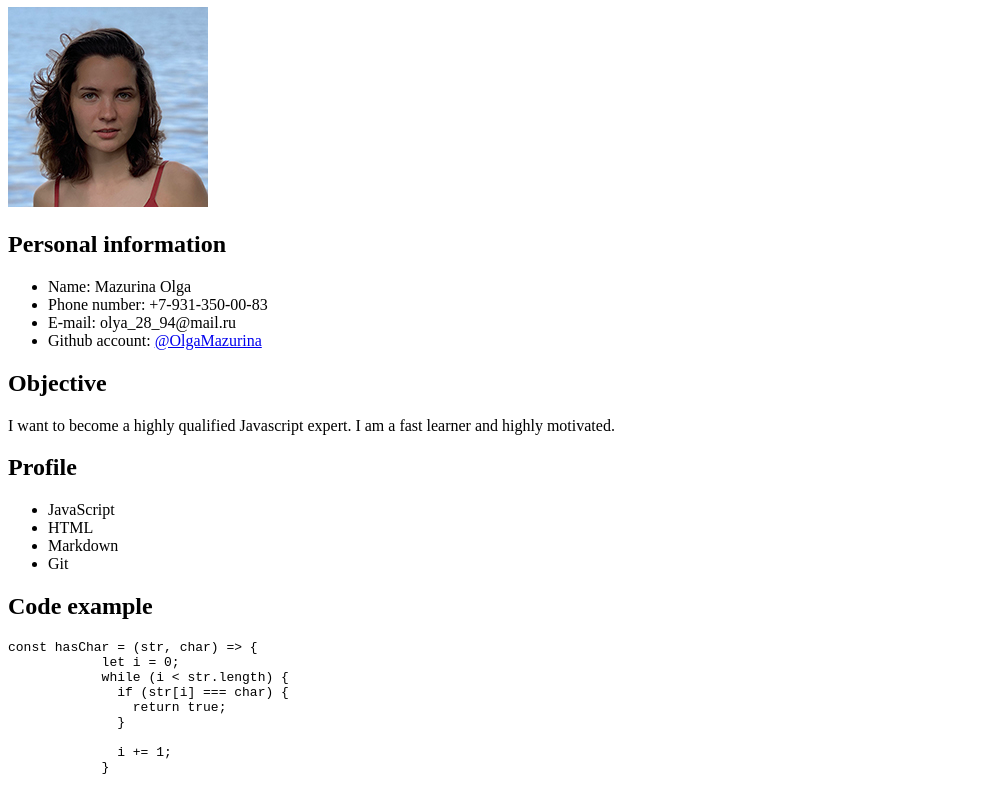
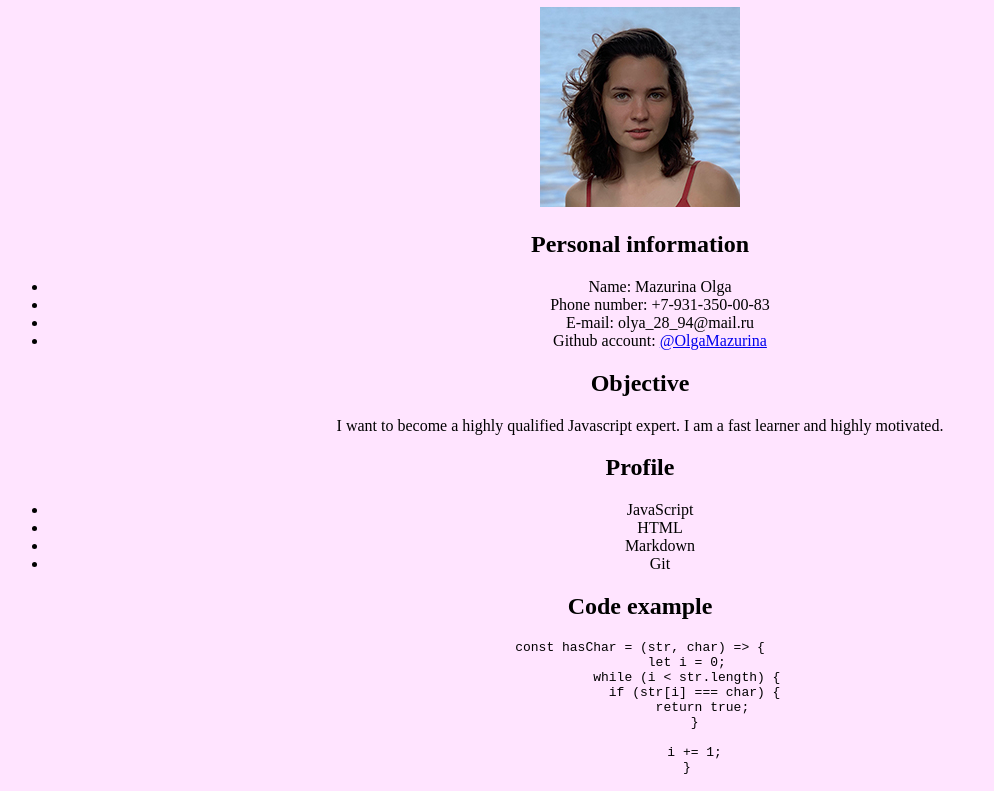
Before and after one commit to OlgaMazurina/rsschool-cv, a plain HTML site: page index.html in a window 1280 px wide. Shown: the part 73-864 px from the top of the page, without its empty margins (0-994 px from the left). Drawn offline with Linux system fonts and the light colour scheme.

Commit message:
fix: align text to the center and add background

```diff
--- a/index.html
+++ b/index.html
@@ -6,6 +6,13 @@
     <title>Document</title>
   </head>
   <body>
+    <style>
+      body {
+        text-align: center;
+        background-color: #ffe4ff;
+      }
+    </style>
+
     <h1>CV</h1>
     <p><img src="Olga.jpg" alt="My photo" /></p>
 
```
